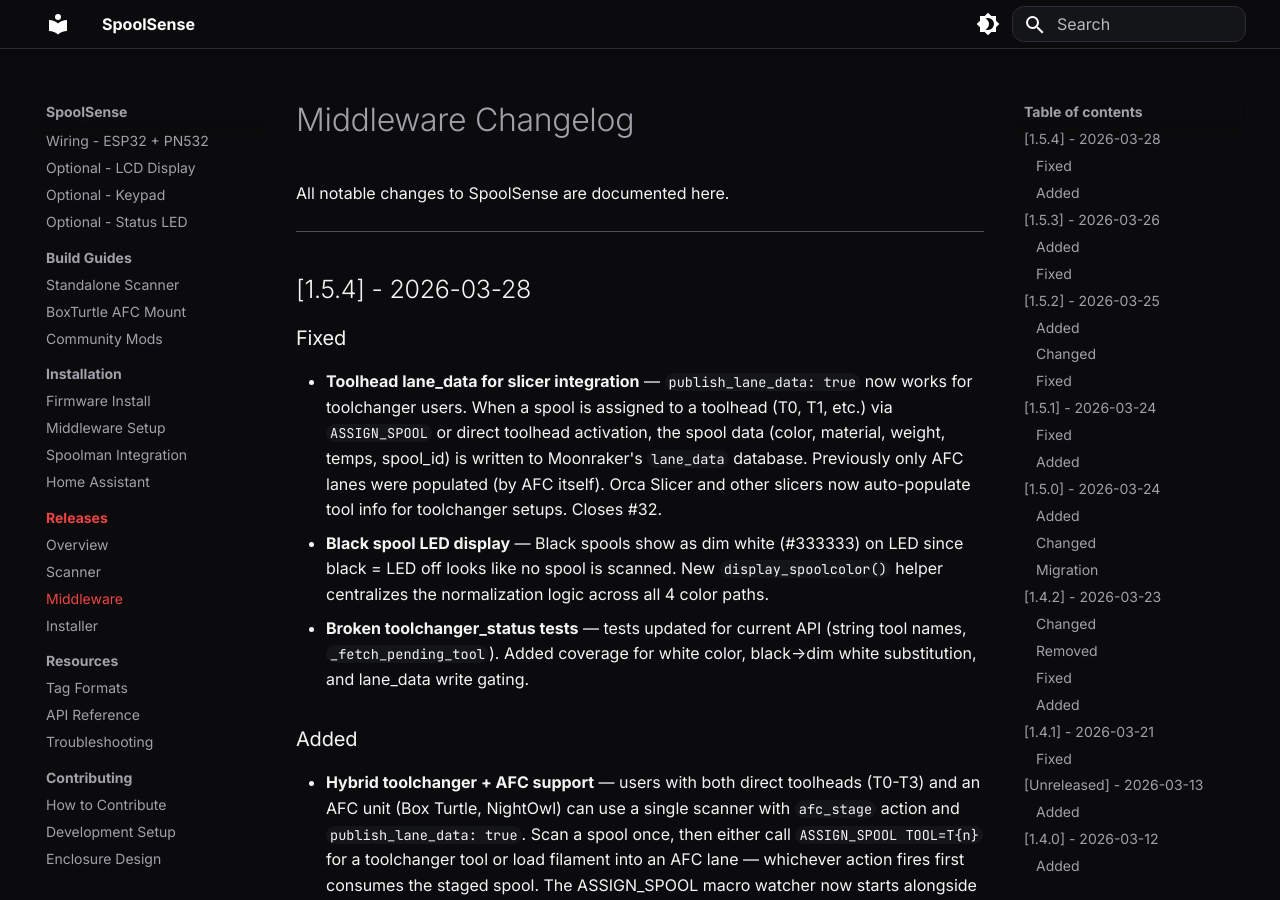
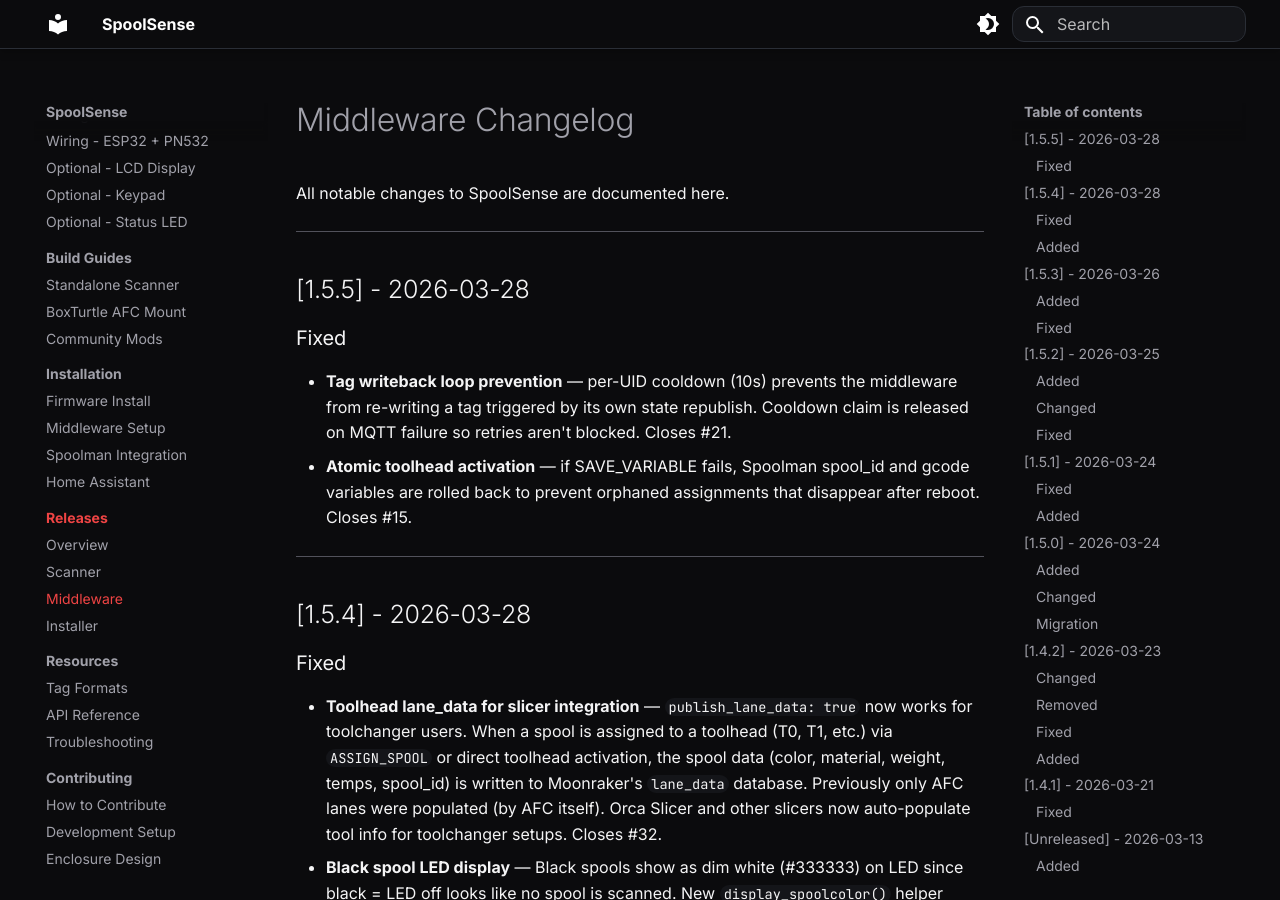
Before and after one commit to SpoolSense/spoolsense.org, an MkDocs documentation site: the page built from docs/releases/middleware.md, in a window 1280 px wide and 900 px high. Built offline with MkDocs 1.6.1 and Material for MkDocs 9.7.7, drawn with Linux system fonts in a browser that asks for light colours.

Commit message:
docs: update middleware changelog for v1.5.5

```diff
--- a/docs/releases/middleware.md
+++ b/docs/releases/middleware.md
@@ -1,5 +1,14 @@
 # Middleware Changelog
 All notable changes to SpoolSense are documented here.
+
+---
+
+## [1.5.5] - 2026-03-28
+
+### Fixed
+
+- **Tag writeback loop prevention** — per-UID cooldown (10s) prevents the middleware from re-writing a tag triggered by its own state republish. Cooldown claim is released on MQTT failure so retries aren't blocked. Closes #21.
+- **Atomic toolhead activation** — if SAVE_VARIABLE fails, Spoolman spool_id and gcode variables are rolled back to prevent orphaned assignments that disappear after reboot. Closes #15.
 
 ---
 
```
